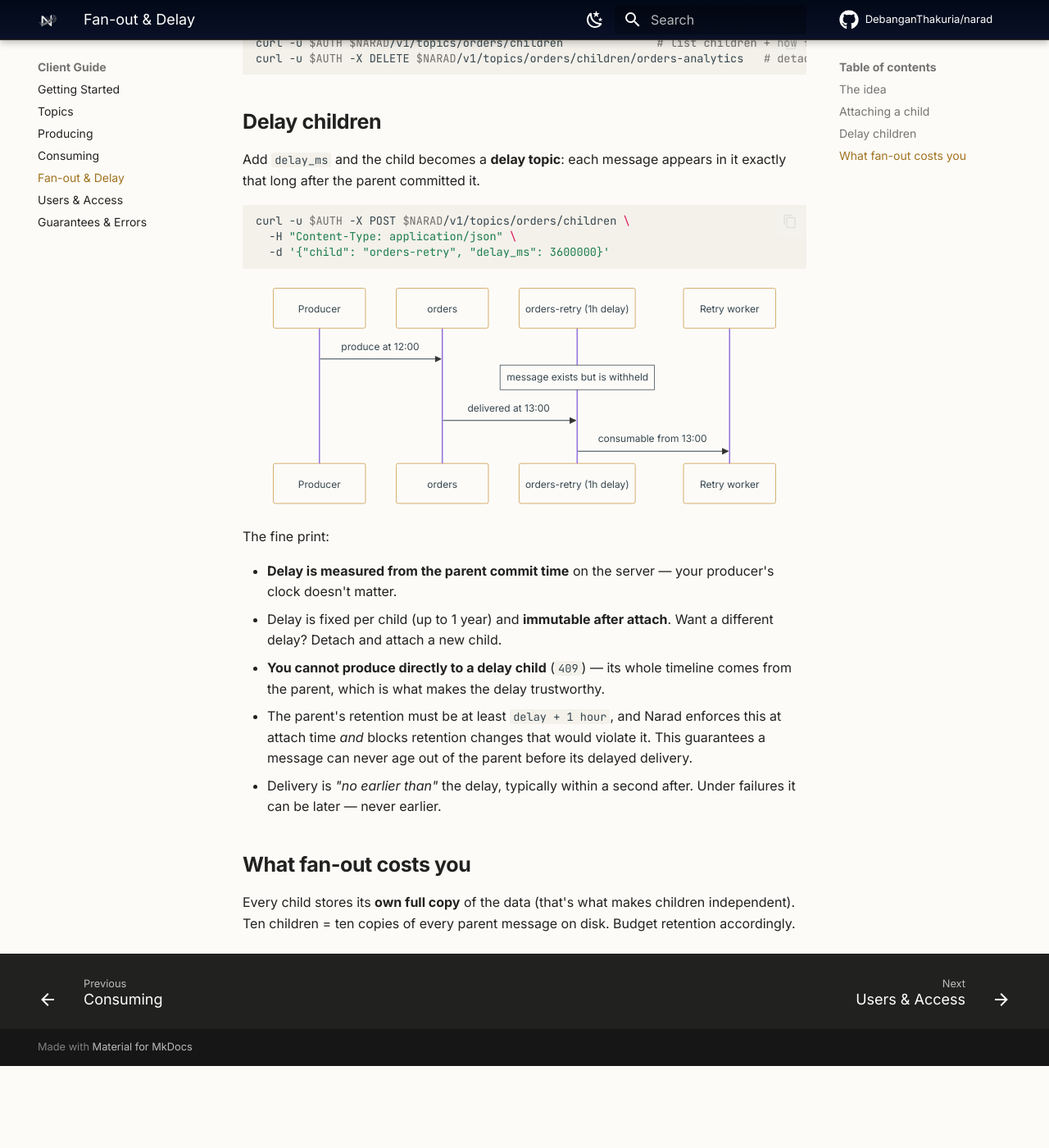
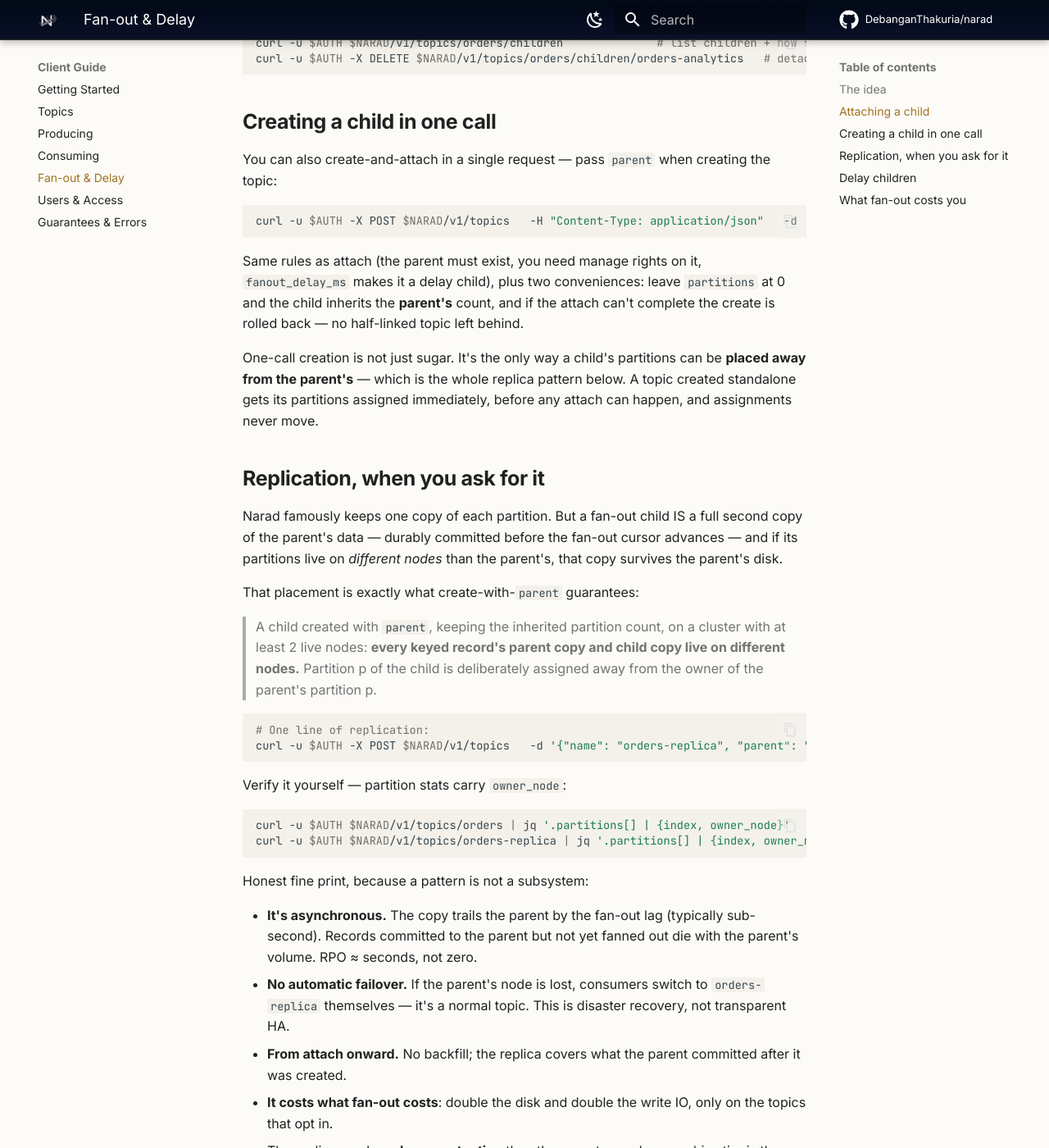
Before and after one commit to DebanganThakuria/narad, an MkDocs documentation site: the page built from docs/client/fanout-and-delay.md, in a window 1280 px wide and 1400 px high, scrolled down 1364 px. Shown: the whole window at 82% size. Built offline with MkDocs 1.6.1 and Material for MkDocs 9.7.7, drawn with Linux system fonts in a browser that asks for light colours; comment, search, counter and statistics services are not loaded; before the commit the page ends 2664 px from its top, so only the background shows below that; some of the changed text lies outside the part shown.

Commit message:
Docs: the replica pattern — replication, when you ask for it
Client guide: create-as-child API + the placement guarantee and its
honest fine print (async RPO, no auto-failover, from-attach-onward,
2x cost, archive-tier retention bonus). Landing page: replication is
one API call. Guarantees + Operate backups + internals controller
notes updated to point at the pattern.

Co-Authored-By: Claude Fable 5 <noreply@anthropic.com>

````diff
--- a/docs/client/fanout-and-delay.md
+++ b/docs/client/fanout-and-delay.md
@@ -41,6 +41,72 @@ curl -u $AUTH $NARAD/v1/topics/orders/children              # list children + ho
 curl -u $AUTH -X DELETE $NARAD/v1/topics/orders/children/orders-analytics   # detach
 ```
 
+## Creating a child in one call
+
+You can also create-and-attach in a single request — pass `parent` when
+creating the topic:
+
+```bash
+curl -u $AUTH -X POST $NARAD/v1/topics   -H "Content-Type: application/json"   -d '{"name": "orders-analytics", "parent": "orders"}'
+```
+
+Same rules as attach (the parent must exist, you need manage rights on
+it, `fanout_delay_ms` makes it a delay child), plus two conveniences:
+leave `partitions` at 0 and the child inherits the **parent's** count,
+and if the attach can't complete the create is rolled back — no
+half-linked topic left behind.
+
+One-call creation is not just sugar. It's the only way a child's
+partitions can be **placed away from the parent's** — which is the whole
+replica pattern below. A topic created standalone gets its partitions
+assigned immediately, before any attach can happen, and assignments
+never move.
+
+## Replication, when you ask for it
+
+Narad famously keeps one copy of each partition. But a fan-out child IS
+a full second copy of the parent's data — durably committed before the
+fan-out cursor advances — and if its partitions live on *different
+nodes* than the parent's, that copy survives the parent's disk.
+
+That placement is exactly what create-with-`parent` guarantees:
+
+> A child created with `parent`, keeping the inherited partition count,
+> on a cluster with at least 2 live nodes: **every keyed record's parent
+> copy and child copy live on different nodes.** Partition p of the
+> child is deliberately assigned away from the owner of the parent's
+> partition p.
+
+```bash
+# One line of replication:
+curl -u $AUTH -X POST $NARAD/v1/topics   -d '{"name": "orders-replica", "parent": "orders"}'
+```
+
+Verify it yourself — partition stats carry `owner_node`:
+
+```bash
+curl -u $AUTH $NARAD/v1/topics/orders | jq '.partitions[] | {index, owner_node}'
+curl -u $AUTH $NARAD/v1/topics/orders-replica | jq '.partitions[] | {index, owner_node}'
+```
+
+Honest fine print, because a pattern is not a subsystem:
+
+- **It's asynchronous.** The copy trails the parent by the fan-out lag
+  (typically sub-second). Records committed to the parent but not yet
+  fanned out die with the parent's volume. RPO ≈ seconds, not zero.
+- **No automatic failover.** If the parent's node is lost, consumers
+  switch to `orders-replica` themselves — it's a normal topic. This is
+  disaster recovery, not transparent HA.
+- **From attach onward.** No backfill; the replica covers what the
+  parent committed after it was created.
+- **It costs what fan-out costs**: double the disk and double the write
+  IO, only on the topics that opt in.
+- The replica can have **longer retention** than the parent — a cheap
+  archive tier is the same one line.
+- Children attached the two-step way (create, then attach) keep the
+  placement they got at creation, which is *not* anti-affine. For the
+  replica pattern, use one-call creation.
+
 ## Delay children
 
 Add `delay_ms` and the child becomes a **delay topic**: each message appears in it exactly that long after the parent committed it.
````
Also changed, not shown: README.md (+8 -2 lines), docs/client/guarantees-and-errors.md (+1 -1 lines), docs/index.md (+8 -0 lines), docs/internals/metastore-and-raft.md (+1 -1 lines), docs/operate/scaling-and-recovery.md (+1 -1 lines).
